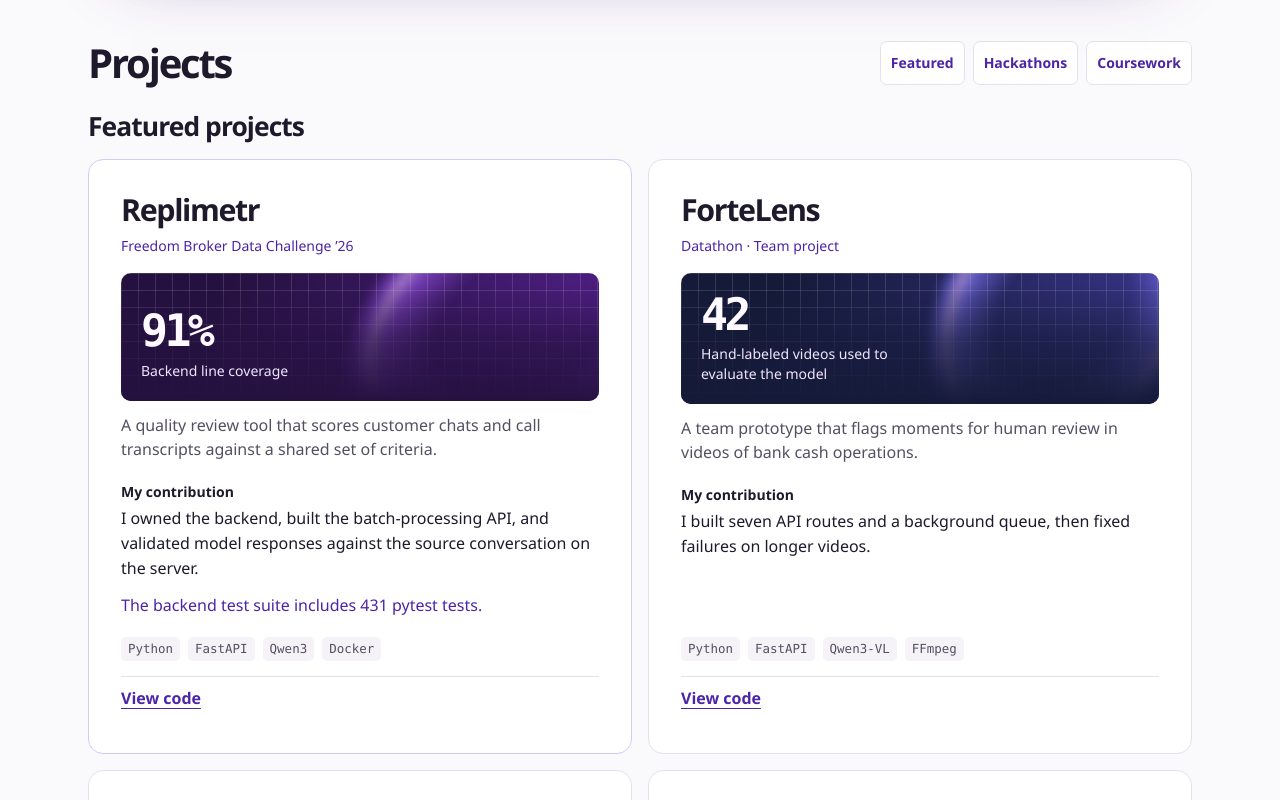
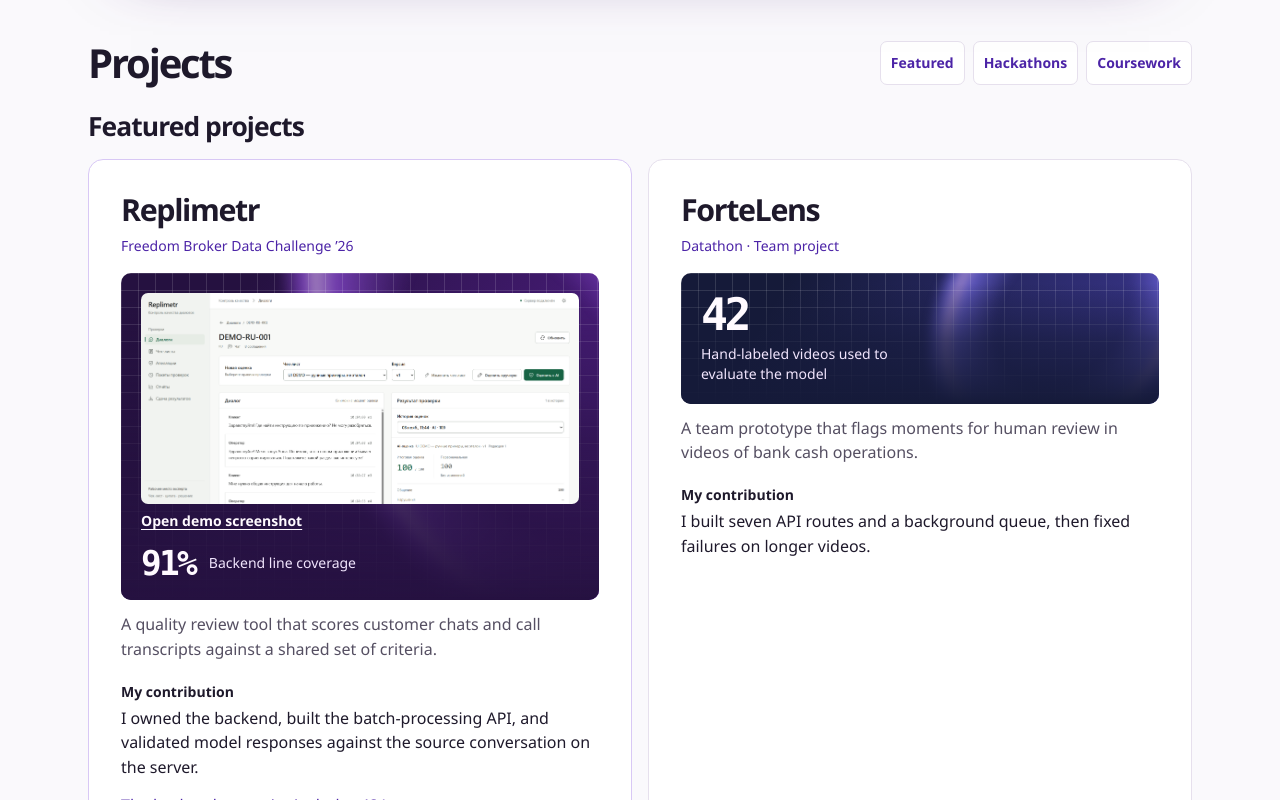
Before and after one commit to 8zellorr8/ulan-akhmet-portfolio, a Next.js app: page / in a window 1280 px wide. Shown: the part 575-1375 px from the top of the page. Built offline with nearby package versions, Linux system fonts and the light colour scheme.

Commit message:
feat: show the Replimetr demo screenshot

```diff
--- a/app/content.ts
+++ b/app/content.ts
@@ -13,6 +13,7 @@ type Project = ProjectSummary & {
     tone?: 'light';
     value: string;
     label: string;
+    screenshot?: { src: string; alt: string; width: number; height: number };
   };
   contribution: string;
   contributionLabel?: 'Team approach';
@@ -49,7 +50,17 @@ export const portfolio = {
       id: 'replimetr',
       name: 'Replimetr',
       context: 'Freedom Broker Data Challenge ’26',
-      cover: { theme: 'coverage', value: '91%', label: 'Backend line coverage' },
+      cover: {
+        theme: 'coverage',
+        value: '91%',
+        label: 'Backend line coverage',
+        screenshot: {
+          src: '/projects/replimetr-demo.png',
+          alt: 'Replimetr demo with a scoring checklist, customer chat, and the AI assessment result.',
+          width: 1898,
+          height: 917,
+        },
+      },
       description: 'A quality review tool that scores customer chats and call transcripts against a shared set of criteria.',
       contribution: 'I owned the backend, built the batch-processing API, and validated model responses against the source conversation on the server.',
       outcome: 'The backend test suite includes 431 pytest tests.',
--- a/app/page.tsx
+++ b/app/page.tsx
@@ -1,3 +1,4 @@
+import Image from 'next/image';
 import { portfolio, type Project } from './content';
 
 function TechnologyList({ technologies }: { technologies: readonly string[] }) {
@@ -22,7 +23,25 @@ function ProjectCard({ project }: { project: Project }) {
       </div>
       {project.context && <p className="project-context">{project.context}</p>}
       {cover && (
-        <div className="case-cover" data-theme={cover.theme} data-tone={cover.tone}>
+        <div className="case-cover" data-theme={cover.theme} data-tone={cover.tone} data-screenshot={cover.screenshot ? true : undefined}>
+          {cover.screenshot && (
+            <a
+              className="cover-screenshot"
+              href={cover.screenshot.src}
+              target="_blank"
+              rel="noreferrer"
+              aria-label="Open demo screenshot in a new tab"
+            >
+              <Image
+                src={cover.screenshot.src}
+                alt={cover.screenshot.alt}
+                width={cover.screenshot.width}
+                height={cover.screenshot.height}
+                unoptimized
+              />
+              <span>Open demo screenshot</span>
+            </a>
+          )}
           <p className="cover-value">{cover.value}</p>
           <p className="cover-label">{cover.label}</p>
         </div>
--- a/app/styles.css
+++ b/app/styles.css
@@ -332,6 +332,27 @@ h2 { font-size: clamp(1.7rem, 4vw, 2.5rem); font-weight: 665; line-height: 1.12;
 .cover-label { max-width: 27ch; margin-block-start: 7px; color: var(--cover-caption); font-size: 0.875rem; line-height: 1.4; overflow-wrap: anywhere; }
 .case-cover[data-theme='classroom'] .cover-value { max-width: 12ch; font: 660 clamp(1.55rem, 3.6vw, 2.3rem)/0.98 var(--font-body); letter-spacing: -0.05em; }
 
+.case-cover[data-screenshot] { grid-template-columns: auto minmax(0, 1fr); align-items: center; gap: 10px 14px; }
+.case-cover[data-screenshot] .cover-value { font-size: clamp(1.6rem, 4vw, 2.15rem); }
+.case-cover[data-screenshot] .cover-label { margin-block-start: 0; }
+
+.cover-screenshot {
+  display: grid;
+  grid-column: 1 / -1;
+  min-width: 0;
+  gap: 6px;
+  padding-block-end: 4px;
+  border-radius: 7px;
+  color: var(--cover-ink);
+  font-size: 0.875rem;
+  font-weight: 620;
+  text-underline-offset: 0.24em;
+  overflow-wrap: anywhere;
+}
+
+.cover-screenshot img { display: block; width: 100%; height: auto; border-radius: 7px; background: #f6f7f5; }
+.cover-screenshot:focus-visible { outline-color: #f1e2ff; }
+
 .project-work { flex: 1; }
 .project-work strong { display: block; margin-block-end: 3px; font-size: 0.875rem; font-weight: 670; }
 .project-outcome { margin-block-start: 13px; color: var(--accent-hover); font-weight: 590; }
```
Also changed, not shown: public/projects/replimetr-demo.png (added).
